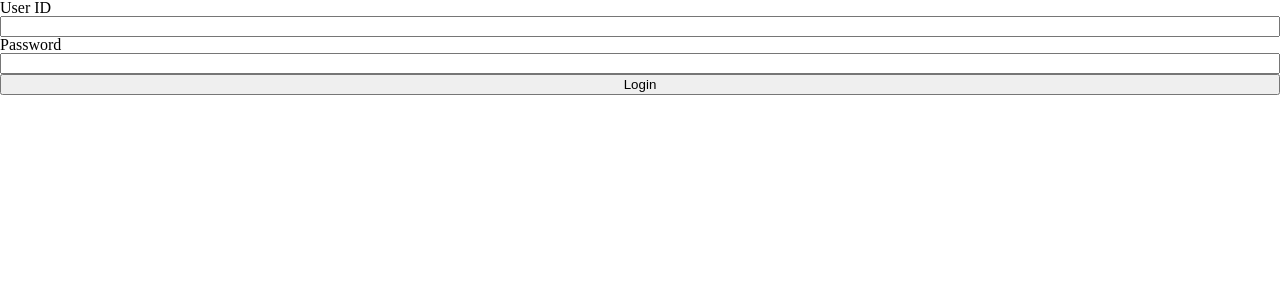
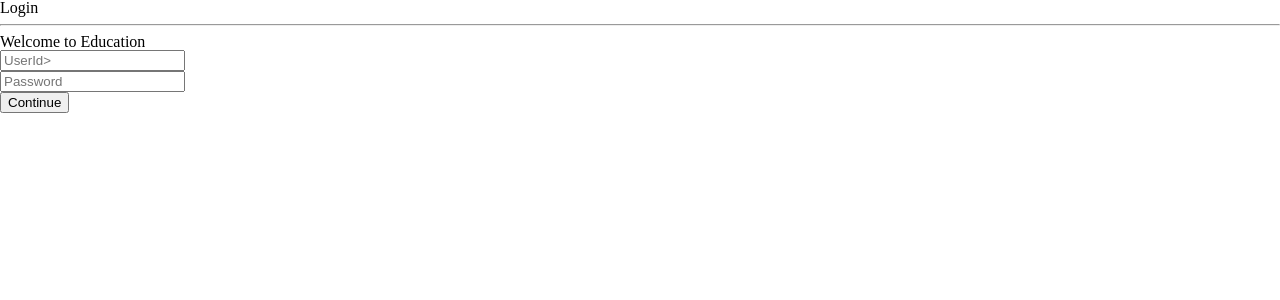
Before and after one commit to 7okiii/Educational-dashboard, a PHP site: page /login.php in a window 1280 px wide. Shown: the top 300 px of the page. Run offline with PHP 8.4, Linux system fonts and the light colour scheme.

Commit message:
Update login.php

```diff
--- a/login.php
+++ b/login.php
@@ -16,13 +16,18 @@
     <title>Login page</title>
 </head>
 <body>
-    <form method="POST" action="<?php echo $_SERVER['PHP_SELF']?>" enctype="multipart/form-data">
-        <label for="userId">User ID</label>
-        <input type="text" name="userId" required>
-        <label for="pass">Password</label>
-        <input type="password" name="pass" required>
-        <button type="submit">Login</button>
-    </form>
+
+<header>
+    <div class="main-header">
+        <h1>Login</h1>
+        <hr />
+        <h3>Welcome to Education </h3>
+        <p><input type="text" placeholder="UserId>"></p>
+        <p><input type="password" placeholder="Password"></p>
+        <p><button>Continue</button></p>
+    </div>
+</header>
+
 <?php
     if ($_SERVER['REQUEST_METHOD'] == 'POST') {
         //
```
